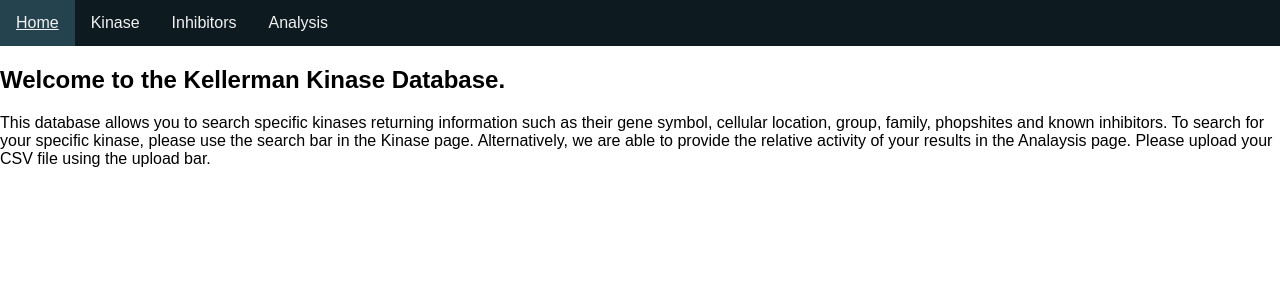
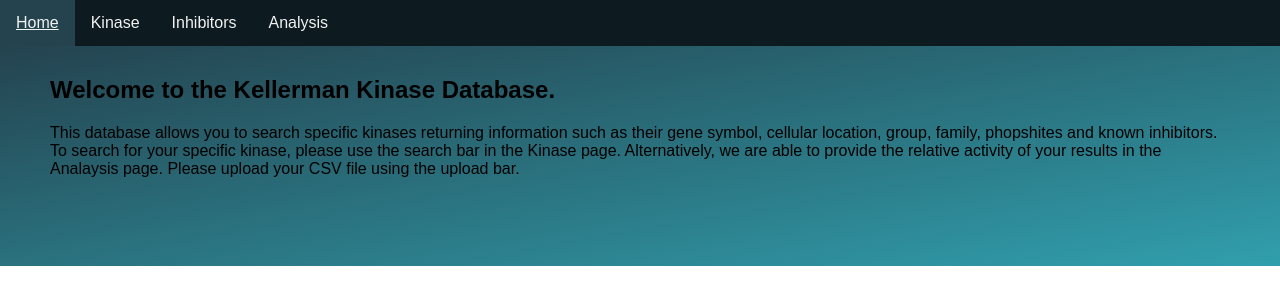
Before and after one commit to IldikoMagda/kellerman, a Flask app: page / in a window 1280 px wide. Shown: the top 305 px of the page. Run offline with Flask 2, Linux system fonts and the light colour scheme.

Commit message:
Update index.html

```diff
--- a/templates/index.html
+++ b/templates/index.html
@@ -1,9 +1,9 @@
 {% extends "menu.html" %}
 {% block content %}
-
+<div class="content">
   <h2>Welcome to the Kellerman Kinase Database. </h2>
   <p>This database allows you to search specific kinases returning information such as their gene symbol, cellular location, group, family, phopshites and known inhibitors. To search for your specific kinase, please use the search bar in the Kinase page.
   Alternatively, we are able to provide the relative activity of your results in the Analaysis page. Please upload your CSV file using the upload bar.</p>
-
+</div>
 
 {% endblock %}
```
